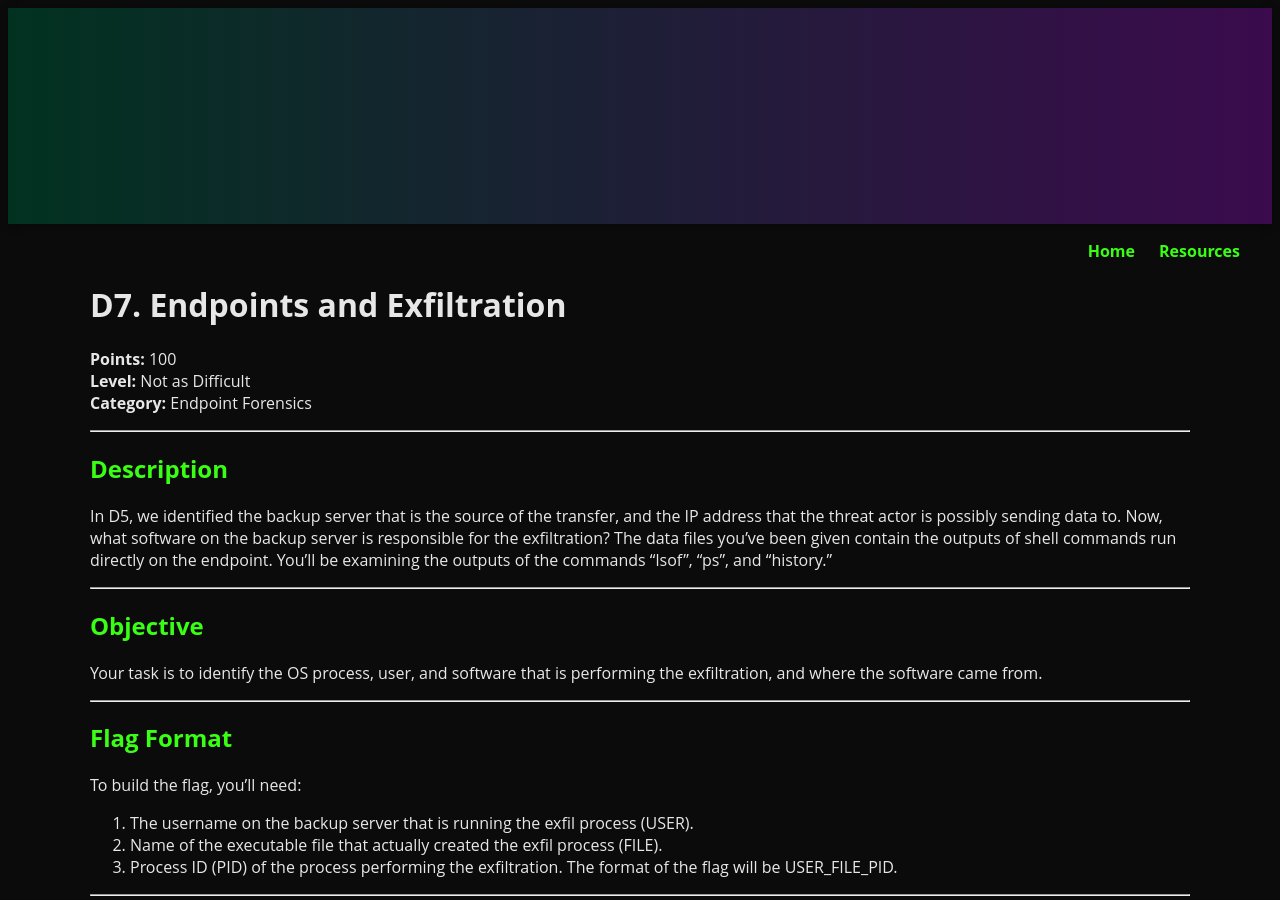
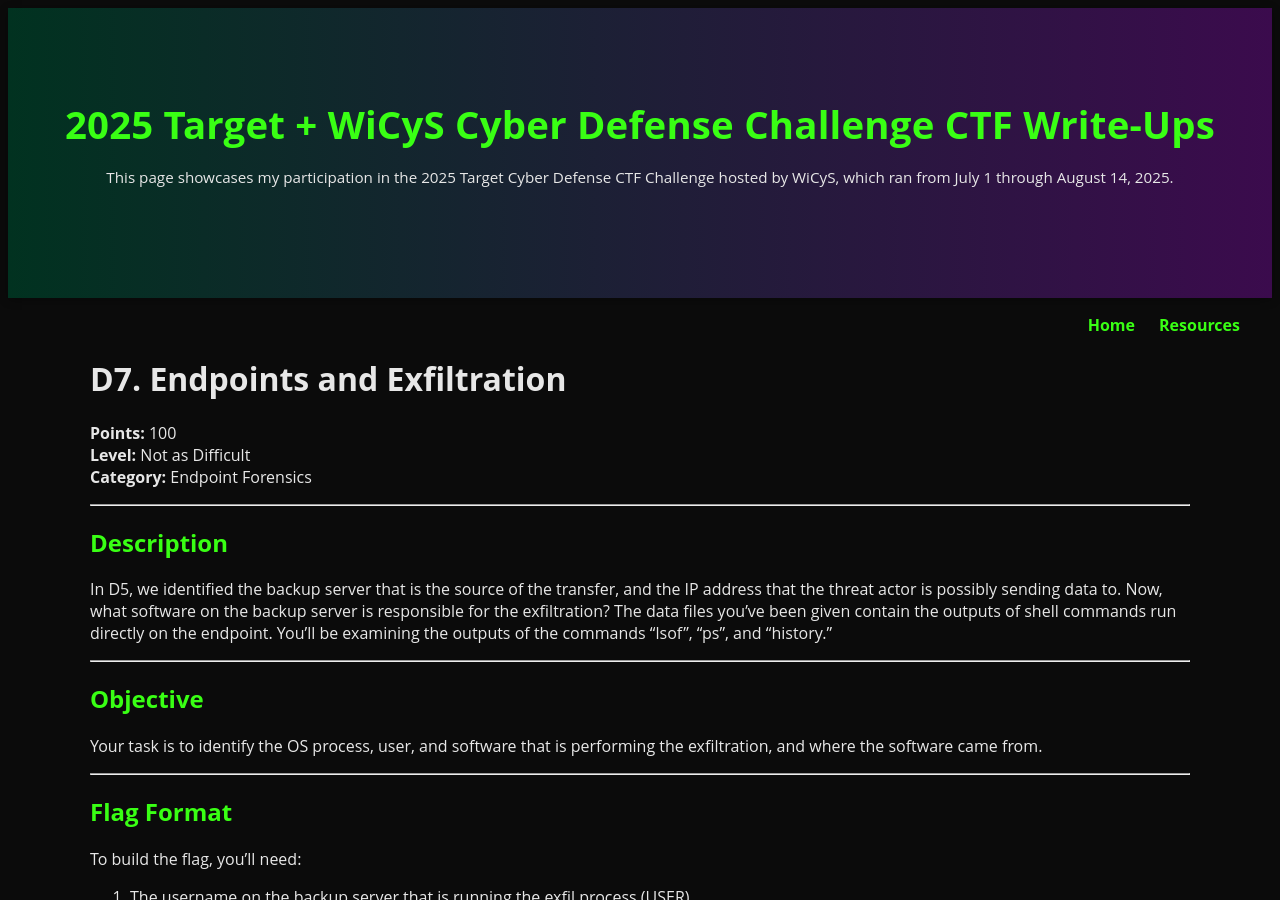
Before and after one commit to glsanclem/2025_wicys_target_ctf, a Jekyll site: the page built from main_challenges/d7-endpoints-exfiltration.md, in a window 1280 px wide and 900 px high. Built offline with Jekyll 4.4.1, drawn with Linux system fonts in a browser that asks for light colours.

Commit message:
Update d7-endpoints-exfiltration.md

```diff
--- a/main_challenges/d7-endpoints-exfiltration.md
+++ b/main_challenges/d7-endpoints-exfiltration.md
@@ -1,7 +1,11 @@
 ---
 layout: default
-title: "D7. Endpoints and Exfiltration"
+title: "Your Page Title Here"
+hero:
+  heading: "2025 Target + WiCyS Cyber Defense Challenge CTF Write-Ups"
+  text: "This page showcases my participation in the 2025 Target Cyber Defense CTF Challenge hosted by WiCyS, which ran from July 1 through August 14, 2025."
 ---
+
 
 # D7. Endpoints and Exfiltration
 
```
